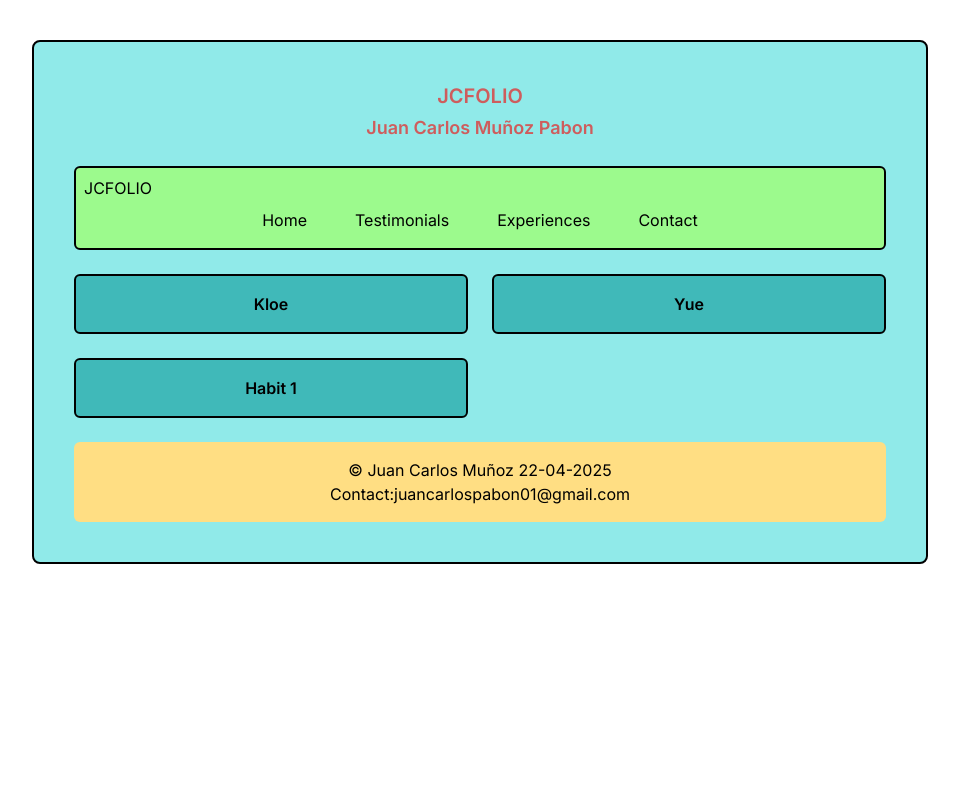
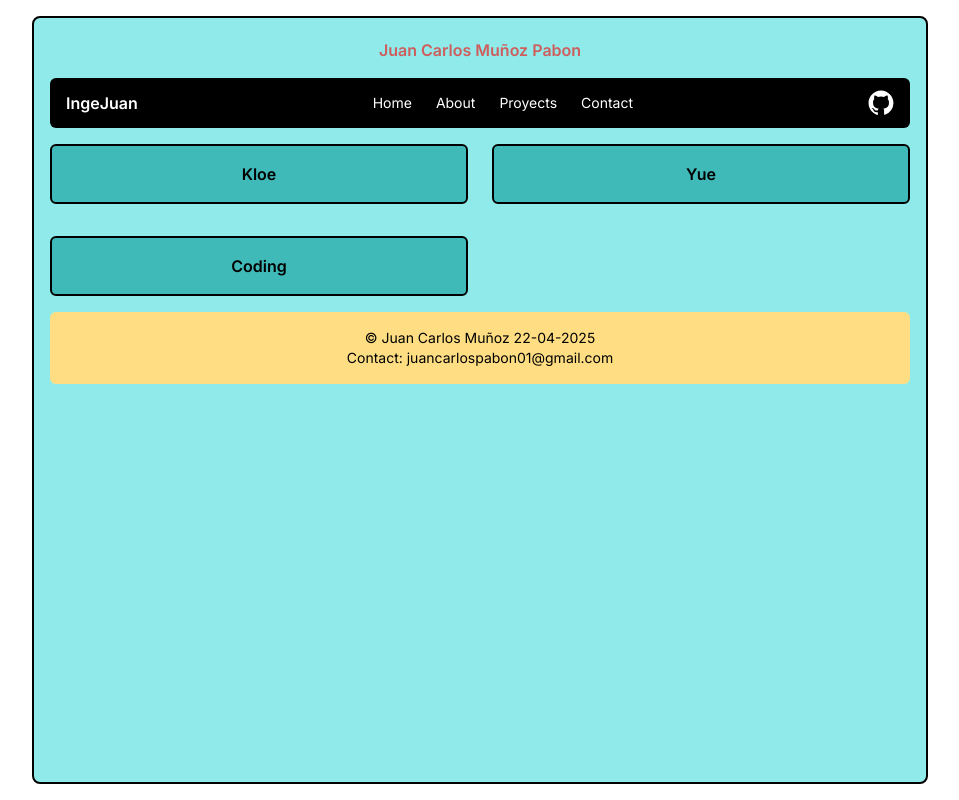
Before and after one commit to juankm08-a11y/portfolio, a Next.js app: page /about in a window 1280 px wide. Shown: the whole page, without its empty margins (160-1119 px from the left). Built offline with nearby package versions, Linux system fonts and the light colour scheme.

Commit message:
update about page and components, and fix errors

```diff
--- a/src/app/about/page.tsx
+++ b/src/app/about/page.tsx
@@ -1,36 +1,16 @@
 "use client";
-import Image from "next/image";
-import Link from "next/link";
-import React, { useState } from "react";
 
-interface PetGroup {
-  title: string;
-  description: string;
-  images: string[];
-}
-
-interface Habits {
-  title: string;
-  description: string;
-  imageUrl: string;
-}
+import Footer from "../components/Footer";
+import MyHabits from "../components/Myhabits";
+import MyPets from "../components/MyPets";
+import Navbar from "../components/Navbar";
+import PageLayout from "../components/PageLayout";
 
 export default function AboutPage() {
-  const [isMenuOpen, setIsMenuOpen] = useState(false);
-  const [openPetIndex, setOpenPetIndex] = useState<number | null>(null);
-  const [openHabitIndex, setOpenHabitIndex] = useState<number | null>(null);
-
-  const navLinks = [
-    { href: "/", label: "Home" },
-    { href: "/testimonials", label: "Testimonials" },
-    { href: "/experiences", label: "Experiences" },
-    { href: "/contact", label: "Contact" },
-  ];
-
-  const mypets: PetGroup[] = [
+  const pets = [
     {
       title: "Kloe",
-      description: "Hello, I’m Kloe, the little one in the house.",
+      description: "Hello, I'm kloe, the little one in the house.",
       images: [
         "/images/pets/pet_kloe1.jpeg",
         "/images/pets/pet_kloe2.jpeg",
@@ -39,139 +19,32 @@ export default function AboutPage() {
     },
     {
       title: "Yue",
-      description: "Hello, I’m Yue, I’m white and very beautiful too",
+      description: "Hello, I'm Yue, the white and very beautiful too.",
       images: [
+        "/images/pets/pet_yue1.jpeg",
         "/images/pets/pet_yue2.jpeg",
-        "/images/pets/pet_yue1.jpeg",
         "/images/pets/pet_yue3.jpeg",
       ],
     },
   ];
 
-  const myhabits: Habits[] = [
+  const habits = [
     {
-      title: "Habit 1",
-      description: "This is my habit 1",
-      imageUrl: "/images/habits/myhabit1.jpeg",
+      title: "Coding",
+      description: "I enjoy building real-world solutions with code.",
+      imageUrl: "/images/habits/myHabit1.jpeg",
     },
   ];
+  return (
+    <PageLayout>
+      <Navbar />
 
-  const tooglePet = (i: number) => {
-    setOpenPetIndex(openPetIndex === i ? null : i);
-  };
+      <section className="space-y-8">
+        <MyPets pets={pets} />
+        <MyHabits habits={habits} />
+      </section>
 
-  const toogleHabits = (i: number) => {
-    setOpenHabitIndex(openHabitIndex === i ? null : i);
-  };
-  return (
-    <main className="flex flex-col items-center min-h-screen p-4 md:p-10 bg-white transition-all duration-500 ease-in-out">
-      <section className="border-2 rounded-lg bg-[#90EAE9] w-full max-w-sm md:max-w-4xl md:p-10 space-y-6">
-        <header className="text-center space-y-1">
-          <h1 className="text-lg md:text-xl font-semibold text-[#CE5D5D] transition-colors duration-300 hover:text-red-600">
-            JCFOLIO
-          </h1>
-          <h2 className="text-sm md:text-lg font-semibold text-[#CE5D5D]">
-            Juan Carlos Muñoz Pabon
-          </h2>
-        </header>
-        <nav className="relative border-2 bg-[#9CFA8D] p-2 rounded-md">
-          <button
-            className="sm:hidden absolute top-2 right-2 p-2 focus:outline-none"
-            onClick={() => setIsMenuOpen(!isMenuOpen)}
-          >
-            <span
-              className="block w-6 h-0 5 bg-black mb-1 transition-transform duration-300"
-              style={{
-                transform: isMenuOpen
-                  ? "rotate(45deg) translateY(8px)"
-                  : "none",
-              }}
-            />
-            <span
-              className="block w-6 h-0 5 bg-black mb-1 opacity-75 transition-transform duration-300"
-              style={{
-                opacity: isMenuOpen ? "0" : "0.75",
-              }}
-            />
-            <span
-              className="block w-6 h-0 5 bg-black transition-transform duration-300"
-              style={{
-                transform: isMenuOpen
-                  ? "rotate(-45deg) translateY(-8px)"
-                  : "none",
-              }}
-            />
-          </button>
-          <h1 className="text-accent">JCFOLIO</h1>
-          <ul
-            className={`flex flex-wrap justify-center gap-4 md:gap-12 py-2 ${
-              isMenuOpen ? "block" : "hidden"
-            }sm:flex transition-all duration-300 ease-in-out`}
-          >
-            {navLinks.map((link, idx) => (
-              <li key={`${link.label}-${idx}`}>
-                <Link
-                  href={link.href}
-                  className="hover:underline transition-colors duration-200 cursor-pointer text-accent"
-                >
-                  {link.label}
-                </Link>
-              </li>
-            ))}
-          </ul>
-        </nav>
-        <section className="grid grid-cols-3 md:grid-cols-2 gap-6">
-          {mypets.map((group, idx) => (
-            <div
-              key={`petGroup-${idx}`}
-              className="bg-[#40B9B9] rounded-md p-4 border-2 text-center transition-transform duration-300 hover:scale-105"
-              onClick={() => tooglePet(idx)}
-            >
-              <p className="font-semibold">{group.title}</p>
-              {openPetIndex === idx && (
-                <div className="mt-2 bg-white rounded-md p-4 shadow-md">
-                  {group.images.map((url, i) => (
-                    <Image
-                      key={i}
-                      src={url}
-                      alt={`${group.title} ${i + 1}`}
-                      width={600}
-                      height={600}
-                      className="w-full h-auto rounded"
-                    />
-                  ))}
-                  <p className="mt-2 text-sm">{group.description}</p>
-                </div>
-              )}
-            </div>
-          ))}
-          {myhabits.map((hab, idx) => (
-            <div
-              key={idx}
-              className="bg-[#40B9B9] rounded-md p-4 border-2 text-center transition-transform duration-300 hover:scale-105"
-              onClick={() => toogleHabits(idx)}
-            >
-              <p className="font-semibold">{hab.title}</p>
-              {openHabitIndex === idx && (
-                <div className="mt-2 bg-white rounded-md p-4 shadow-md">
-                  <Image
-                    src={hab.imageUrl}
-                    alt={hab.title}
-                    width={600}
-                    height={600}
-                    className="w-full h-auto rounded"
-                  />
-                  <p className="mt-2 text-sm">{hab.description}</p>
-                </div>
-              )}
-            </div>
-          ))}
-        </section>
-        <footer className="bg-[#FFDE83] rounded-md p-4 text-center">
-          © Juan Carlos Muñoz 22-04-2025 <br />
-          Contact:juancarlospabon01@gmail.com
-        </footer>
-      </section>
-    </main>
+      <Footer />
+    </PageLayout>
   );
 }
--- /dev/null
+++ b/src/app/components/MyPets.tsx
@@ -0,0 +1,47 @@
+"use client";
+
+import { useState } from "react";
+import { PetGroup } from "../types/Pets";
+import Image from "next/image";
+
+interface Props {
+  pets: PetGroup[];
+}
+
+export default function MyPets({ pets }: Props) {
+  const [openPetIndex, setOpenPetIndex] = useState<number | null>(null);
+
+  const togglePet = (index: number) => {
+    setOpenPetIndex(openPetIndex === index ? null : index);
+  };
+
+  return (
+    <section className="grid grid-cols-1 md:grid-cols-2 gap-6">
+      {pets.map((group, idx) => (
+        <div
+          key={idx}
+          className="bg-[#40B9B9] rounded-md p-4 border-2 text-center hover:scale-105 transition"
+          onClick={() => togglePet(idx)}
+        >
+          <p className="font-semibold">{group.title}</p>
+
+          {openPetIndex === idx && (
+            <div className="mt-2 big-white rounded-md p-4 shadow-md space-y-2">
+              {group.images.map((img, i) => (
+                <Image
+                  key={i}
+                  src={img}
+                  alt={`${group.title} ${i + 1}`}
+                  width={400}
+                  height={400}
+                  className="rounded"
+                />
+              ))}
+              <p className="text-sm">{group.description}</p>
+            </div>
+          )}
+        </div>
+      ))}
+    </section>
+  );
+}
--- /dev/null
+++ b/src/app/components/Myhabits.tsx
@@ -0,0 +1,44 @@
+"use client";
+
+import { useState } from "react";
+import Image from "next/image";
+import { Habit } from "../types/Habits";
+
+interface Props {
+  habits: Habit[];
+}
+
+export default function MyHabits({ habits }: Props) {
+  const [openHabitIndex, setOpenHabitIndex] = useState<number | null>(null);
+
+  const toggleHabit = (index: number) => {
+    setOpenHabitIndex(openHabitIndex === index ? null : index);
+  };
+
+  return (
+    <section className="grid grid-cols-1 md:grid-cols-2 gap-6">
+      {habits.map((habit, idx) => (
+        <div
+          key={idx}
+          className="bg-[#40B9B9] rounded-md p-4 border-2 text-center hover:scale-105 transition"
+          onClick={() => toggleHabit(idx)}
+        >
+          <p className="font-semibold">{habit.title}</p>
+
+          {openHabitIndex === idx && (
+            <div className="mt-2 big-white rounded-md p-4 shadow-md">
+              <Image
+                src={habit.imageUrl}
+                alt={habit.title}
+                width={400}
+                height={400}
+                className="rounded"
+              />
+              <p className="mt-2 text-sm">{habit.description}</p>
+            </div>
+          )}
+        </div>
+      ))}
+    </section>
+  );
+}
```
Also changed, not shown: src/app/types/Habits.ts (renamed from src/app/types/interfaces/Habits.tsx), src/app/types/Pets.ts (renamed from src/app/types/interfaces/Pets.tsx).
